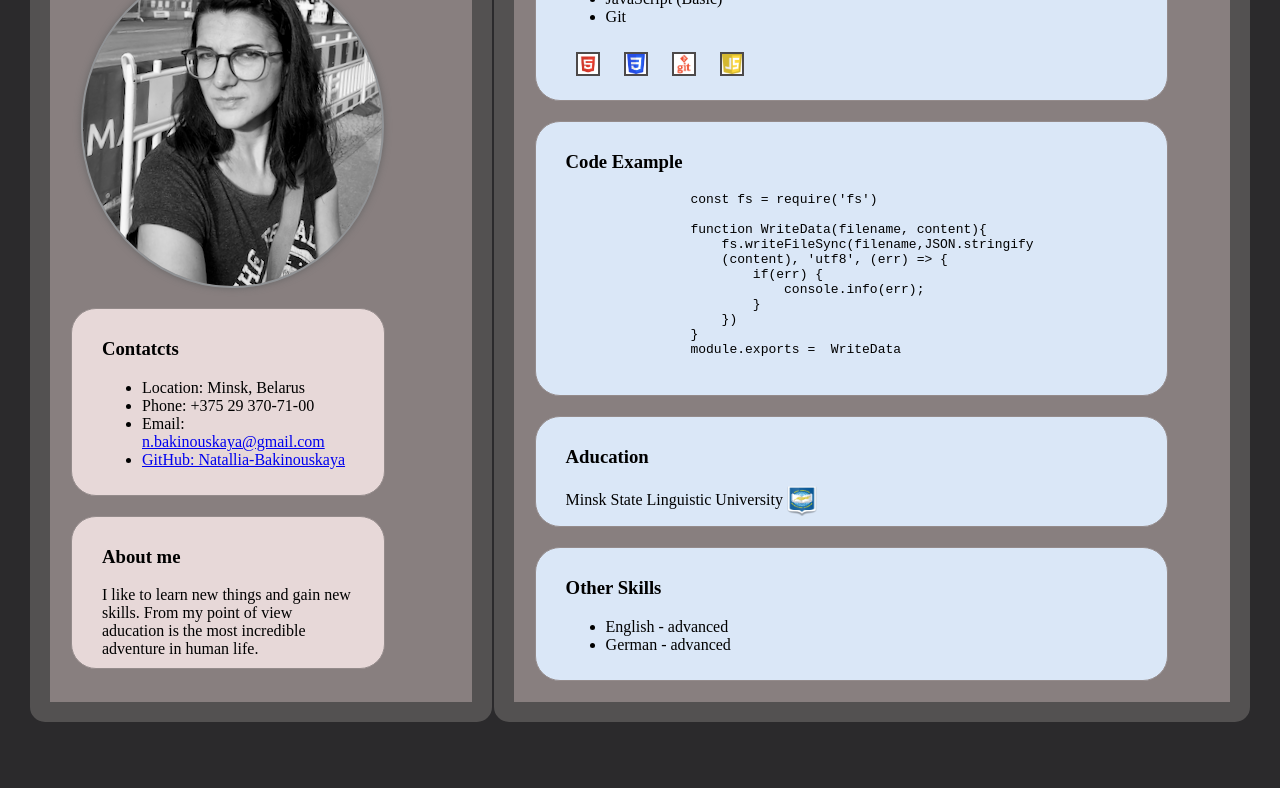
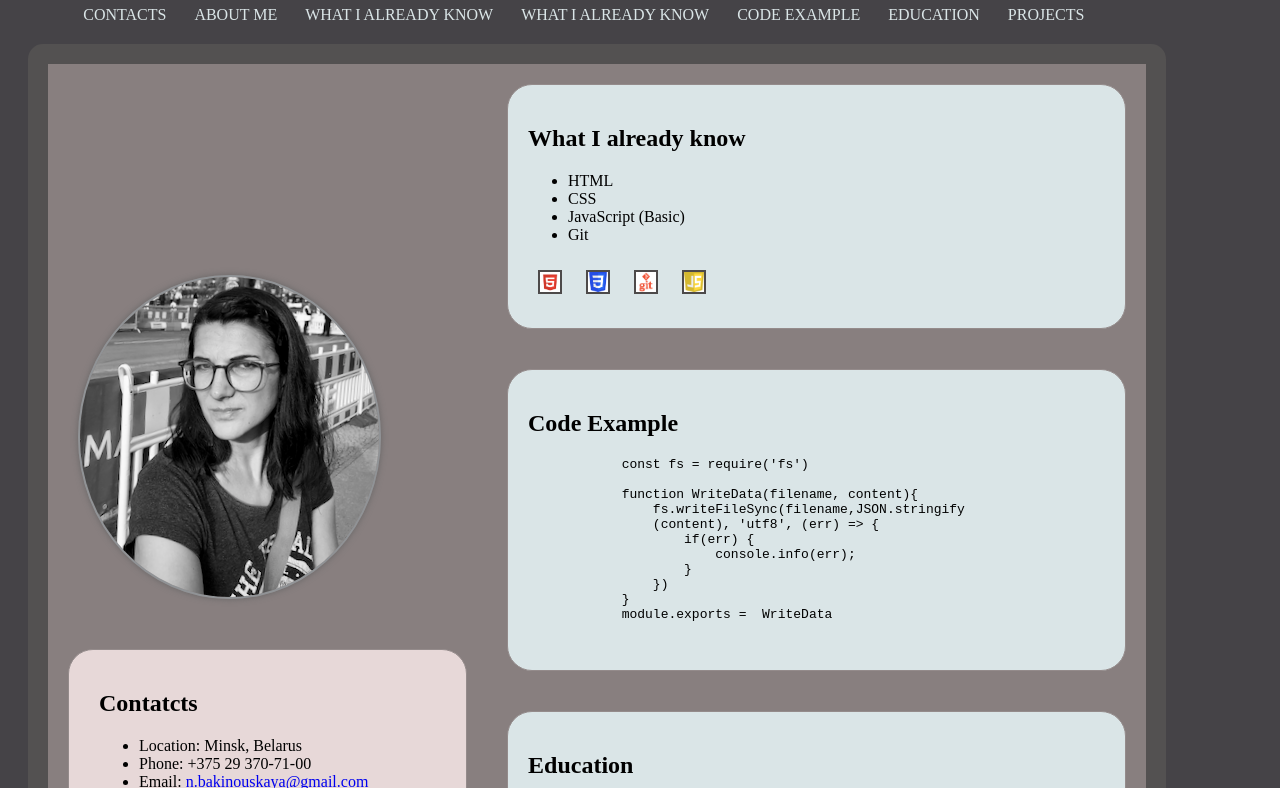
Before and after one commit to Natallia-Bakinouskaya/rsschool-cv, a plain HTML site: page index.html in a window 1280 px wide. Shown: the part 167-955 px from the top of the page. Before the commit the page ends 919 px from the top, so only its background shows below. Drawn offline with Linux system fonts and the light colour scheme.

Commit message:
feat: convert table to flex-box

```diff
--- a/index.html
+++ b/index.html
@@ -17,18 +17,33 @@
 </head>
 <body>
 
-    <article>
-    <!-- <h3><a href="https://github.com/Natallia-Bakinouskaya/rsschool-cv/blob/gh-pages/cv.md" title="My cv.md file">rsschool-cv</a></h3>
-    <h2>Natallia Bakinouskaya</h2>
+    <header>
+        <h2 class="top"><a href="https://github.com/Natallia-Bakinouskaya/rsschool-cv/blob/gh-pages/cv.md" title="My cv.md file">rsschool-cv</a></h2>
+        <h1 class="top">Natallia Bakinouskaya</h1>
+        <h1 class="top">JUNIOR FRONT-END DEVELOPER</h1>
+        <nav>
+            <div class="menu">CONTACTS</div>
+            <div class="menu">ABOUT ME</div>
+            <div class="menu">WHAT I ALREADY KNOW</div>
+            <div class="menu">WHAT I ALREADY KNOW</div>
+            <div class="menu">CODE EXAMPLE</div>
+            <div class="menu">EDUCATION</div>
+            <div class="menu">PROJECTS</div>
 
-<section class="left-blocks">
 
-   <img src="IMG_0566.png" alt="">
+        </nav>
+    </header>
+
+    <div class="main">
+        <div class=left>
+            <section>
+
+               <div><img class="top-img" src="IMG_0566.png" alt=""></div>
 
              </section>
 
              <section class="left-blocks">
-    <h3>Contatcts</h3>
+                 <h2>Contatcts</h2>
                  <ul>
                      <li>Location: Minsk, Belarus</li>
                      <li>Phone: +375 29 370-71-00</li>
@@ -40,7 +55,7 @@
 
 
              <section class="left-blocks">
-    <h3>About me</h3>
+                 <h2>About me</h2>
 
 
                  I like to learn new things and
@@ -50,10 +65,11 @@
                  life.
 
 
-</section> -->
-
-<!-- <section class="right-blocks">
-    <h3>What I already know</h3>
+             </section>
+        </div>
+        <div class=right>
+            <section class="right-blocks">
+                <h2>What I already know</h2>
                 <ul dir="auto">
                     <li>HTML</li>
                     <li>CSS</li>
@@ -61,14 +77,14 @@
                     <li>Git</li>
                     </ul>
 
-    <img class="know-icons" src="html.png" alt=""width="60" height="60">
-    <img class="know-icons" src="csss.png" alt=""width="60" height="60">
-    <img class="know-icons" src="git.png" alt=""width="60" height="60">
-    <img class="know-icons" src="js.png" alt="" width="60" height="60">
+                <img class="know-icons" src="html.png" alt="">
+                <img class="know-icons" src="csss.png" alt="" >
+                <img class="know-icons" src="git.png" alt="">
+                <img class="know-icons" src="js.png" alt="">
             </section>
 
             <section class="right-blocks" id="code">
-    <h3>Code Example</h3>
+                <h2>Code Example</h2>
                 <div> <pre>
             const fs = require('fs')
 
@@ -90,126 +106,50 @@
 
             <section class="right-blocks" >
 
-    <h3>Aducation</h3>
+                <h2>Education</h2>
 
                     <span>Minsk State Linguistic University</span>
-        <a href="https://www.mslu.by/en/" target="blank"> <img class="img-list" src="university.png" alt="" width="30" height="30"> </section></a>
+                    <a href="https://www.mslu.by/en/" target="blank">  <img class="img-list" src="university.png" alt="" width="30" height="30"> </section></a>
 
 
             </section>
 
-<section class="right-blocks">
+            <section class="right-blocks" >
 
-    <h3>Other Skills</h3>
-    <ul>
-    <li>English - advanced</li>
-    <li>German - advanced</li>
-    </ul>
+                <h2>Projects</h2>
 
-</section> -->
+                    <span>Rolling-scopes-school. CV#3</span>
+                    <a href="https://github.com/Natallia-Bakinouskaya/rsschool-cv" target="blank"> <img class="img-list" src="logo-rsschool3.png" alt="" width="40" height="30"> </section></a>
 
 
-<table id="table">
-    <tr>
-        <td width="30%">
-
-            <h3 class="top"><a href="https://github.com/Natallia-Bakinouskaya/rsschool-cv/blob/gh-pages/cv.md" title="My cv.md file">rsschool-cv</a></h3>
-            <h2 class="top">Natallia Bakinouskaya</h2>
-        <section>
-
-           <img class="top-img" src="IMG_0566.png" alt="">
-
-        </section>
-
-        <section class="left-blocks">
-            <h3>Contatcts</h3>
-            <ul>
-                <li>Location: Minsk, Belarus</li>
-                <li>Phone: +375 29 370-71-00</li>
-                <li>Email: <a href="mailto:n.bakinouskaya@gmail.com">n.bakinouskaya@gmail.com</a></li>
-                <li> <a href="https://github.com/Natallia-Bakinouskaya">GitHub: Natallia-Bakinouskaya</a></li>
-            </ul>
             </section>
 
 
 
-        <section class="left-blocks">
-            <h3>About me</h3>
-
-
-            I like to learn new things and
-            gain new skills. From my point
-            of view aducation is the most
-            incredible adventure in human
-            life.
-
-
-        </section>
-
-    </td>
-
-    <td width="50%">
-        <section class="right-blocks">
-            <h3>What I already know</h3>
-            <ul dir="auto">
-                <li>HTML</li>
-                <li>CSS</li>
-                <li>JavaScript (Basic)</li>
-                <li>Git</li>
-                </ul>
-
-            <img class="know-icons" src="html.png" alt="">
-            <img class="know-icons" src="csss.png" alt="" >
-            <img class="know-icons" src="git.png" alt="">
-            <img class="know-icons" src="js.png" alt="">
-        </section>
-
-        <section class="right-blocks" id="code">
-            <h3>Code Example</h3>
-            <div> <pre>
-                const fs = require('fs')
-
-                function WriteData(filename, content){
-                    fs.writeFileSync(filename,JSON.stringify
-                    (content), 'utf8', (err) =&gt; {
-                        if(err) {
-                            console.info(err);
-                        }
-                    })
-                }
-                module.exports =  WriteData
-            </pre>
-
-            </div>
-
-        </section>
-
-
-        <section class="right-blocks" >
-
-            <h3>Aducation</h3>
-
-                <span>Minsk State Linguistic University</span>
-                <a href="https://www.mslu.by/en/" target="blank"> <img class="img-list" src="university.png" alt="" width="30" height="30"> </section></a>
-
-
-        </section>
-
             <section class="right-blocks">
 
-            <h3>Other Skills</h3>
+                <h2>Other Skills</h2>
                 <ul>
                 <li>English - advanced</li>
                 <li>German - advanced</li>
                 </ul>
 
             </section>
+        </div>
 
-    </td>
+    </div>
 
-    </tr>
-</table>
 
-</article>
+    <footer>
+        <div class="footer">
+            <div class="footer-element"> <img class="img-list logo-img" src="./logo-rsschool3.png" alt=""> </div>
+            <div class="footer-element"><h4>2022</h4></div>
+            <div class="footer-element"><h4>Natallia Bakinouskaya</h4></div>
+        </div>
+
+
+    </footer>
+
+
 </body>
 </html>
--- a/style.css
+++ b/style.css
@@ -1,5 +1,5 @@
 body {
-    background-color: rgb(43, 42, 44);
+    background-color: rgb(69, 67, 71);
     overflow: auto;
 }
 img.know-icons{
@@ -14,53 +14,108 @@ img.know-icons:hover {
     z-index: 10;
     transform: scale(3);
    }
+.logo-img{
+    width: 40px;
+    position: relative;
+}
+
 .left-blocks {
+
     margin: 20px;
-    padding: 10px 30px;
+    padding: 20px 30px;
     border: 1px solid rgb(148, 139, 139);
     background-color:rgb(231, 216, 216);
-    width: 60%;
-    display: block;
+    /* width: 90%; */
+    display: box;
     overflow-wrap: normal;
-    display: block;
     overflow: auto;
     border-radius: 25px;
 
 }
+.left {
+    display:flex;
+    flex-direction: column;
+    justify-content:center;
+    width: 40%;
+}
 .right-blocks {
+
     margin: 20px;
-    padding: 10px 30px;
+    padding: 20px;
     border: 1px solid rgb(148, 139, 139);
-    background-color:rgb(218, 231, 247);
-    width: 80%;
-    display: block;
+    background-color:rgb(218, 229, 231);
+    /* width: 90%; */
+    display: box;
     overflow-wrap: normal;
-    display: block;
     overflow: auto;
     border-radius: 25px;
+
+}
+
+.right {
+    display:flex;
+    flex-direction: column;
+    width: 60%;
+
 }
 .img-list {
     vertical-align: middle;
-}
-table {
-
-    padding: 20px;
-    padding-top: 0px;
-
-}
-td {
-    border: 20px solid rgb(83, 81, 81);
-    background-color:rgb(136, 127, 127);
-    border-radius: 15px;
+    padding-left: 10px;
 }
 
 .top {
     margin-left: 30px;
-    color:rgb(231, 216, 216);
+    color:rgb(246, 251, 252);
 }
+
+
 .top-img {
     border-radius: 100%;
     border: 2px solid rgb(144, 147, 150);
-    box-shadow: 0 0 7px #666;
-    margin-left: 30px
+    box-shadow: 0 0 6px #666;
+    margin: 30px;
+
 }
+.footer {
+    box-sizing: border-box;
+    display: flex;
+    margin: 20px;
+    padding: 0px 30px;
+    border: 1px solid rgb(148, 139, 139);
+    background-color:rgb(153, 189, 194);
+    width: 90%;
+    overflow-wrap: normal;
+    overflow: auto;
+    border-radius: 8px;
+    color:rgb(83, 81, 81);
+    /* justify-content: space-evenly; */
+    align-items: baseline;
+
+
+}
+
+.footer-element {
+    margin-right:10%;
+}
+
+.main {
+    box-sizing: border-box;
+    display: flex;
+    border: 20px solid rgb(83, 81, 81);
+    background-color:rgb(136, 127, 127);
+    border-radius: 15px;
+    width: 90%;
+    margin: 20px;
+
+
+}
+nav {
+    width: 90%;
+    margin: auto;
+}
+
+.menu {
+    display: inline;
+    color:rgb(218, 229, 231);
+    padding: 12px;
+}
```
Also changed, not shown: logo-rsschool3.png (added). Lines whose indentation alone changed are shown as unchanged.
